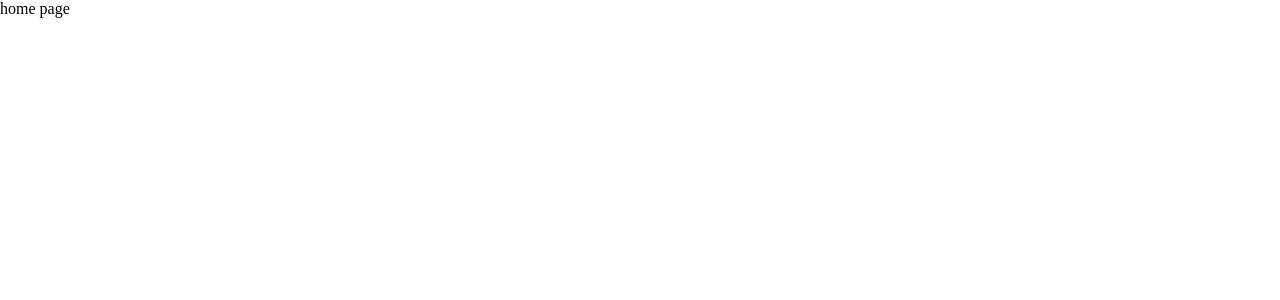
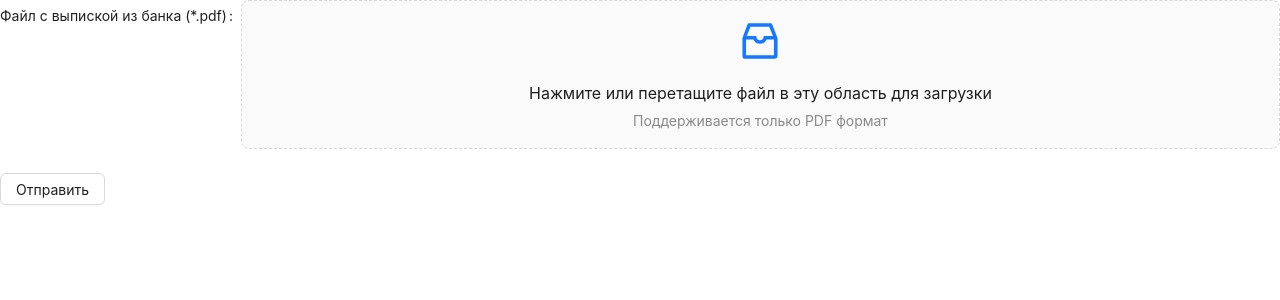
Before and after one commit to LizKa2091/budget-tracker, a React (Vite) app in the folder frontend/: page / in a window 1280 px wide. Shown: the top 300 px of the page. Built offline with nearby package versions, Linux system fonts and the light colour scheme.

Commit message:
feat(import pdf): add form

```diff
--- /dev/null
+++ b/frontend/src/features/import-pdf/ImportPdf.tsx
@@ -0,0 +1,76 @@
+import { useState, type FC } from 'react';
+import { Button, Form, Upload } from 'antd';
+import { InboxOutlined } from '@ant-design/icons';
+import { Controller, useForm } from 'react-hook-form';
+
+interface IFormValues {
+   pdfFile: File | null;
+};
+
+const ImportPdf: FC = () => {
+   const { handleSubmit, control } = useForm<IFormValues>();
+   const [isLoading, setIsLoading] = useState<boolean>(false);
+
+   const onSubmit = async (data: IFormValues): Promise<void> => {
+      if (!data.pdfFile) return;
+
+      setIsLoading(true);
+      try {
+         const response = await fetch('http://localhost:4000/upload', {
+            method: 'POST',
+            body: data.pdfFile
+         });
+
+         if (!response.ok) throw new Error('ошибка сервера')
+
+         const result = await response.json();
+         console.log(result);
+      }
+      catch (e) {
+         console.error(`ошибка загрузки ${e}`);
+      }
+      finally {
+         setIsLoading(false);
+      }
+   };
+
+   const handleBeforeUpload = (file: File, onChange: (file: File | null) => void) => {
+      const isPdf = file.type === 'application/pdf';
+
+      if (!isPdf) {
+         console.error('Поддерживается только pdf формат');
+         return Upload.LIST_IGNORE;
+      }
+
+      onChange(file);
+      return isPdf;
+   }
+
+   return (
+      <div>
+         <Form action='#' onFinish={handleSubmit(onSubmit)}>
+            <Form.Item label='Файл с выпиской из банка (*.pdf)'>
+               <Controller name='pdfFile' control={control} rules={{ required: 'Пожалуйста, прикрепите PDF файл' }} render={({ field: { onChange, value, ...restField } }) => (
+                  <Upload.Dragger
+                     {...restField} name='pdfFile'
+                     multiple={false} maxCount={1}
+                     beforeUpload={(file) => handleBeforeUpload(file, onChange)}
+                     fileList={value ? [value as any] : []}
+                     onRemove={() => onChange(null)}
+                     accept='.pdf'>
+                     <p className="ant-upload-drag-icon">
+                        <InboxOutlined />
+                     </p>
+                     <p className="ant-upload-text">Нажмите или перетащите файл в эту область для загрузки</p>
+                     <p className="ant-upload-hint">Поддерживается только PDF формат</p>
+                  </Upload.Dragger>
+               )} />
+            </Form.Item>
+            <Button htmlType='submit'>Отправить</Button>
+         </Form>
+         {isLoading && <p>Загрузка</p>}
+      </div>
+   )
+}
+
+export default ImportPdf;
--- a/frontend/src/pages/HomePage.tsx
+++ b/frontend/src/pages/HomePage.tsx
@@ -1,9 +1,10 @@
 import { type FC } from 'react';
+import ImportPdf from '../features/import-pdf/ImportPdf';
 
 const HomePage: FC = () => {
    return (
       <>
-         home page
+         <ImportPdf />
       </>
    )
 }
```
